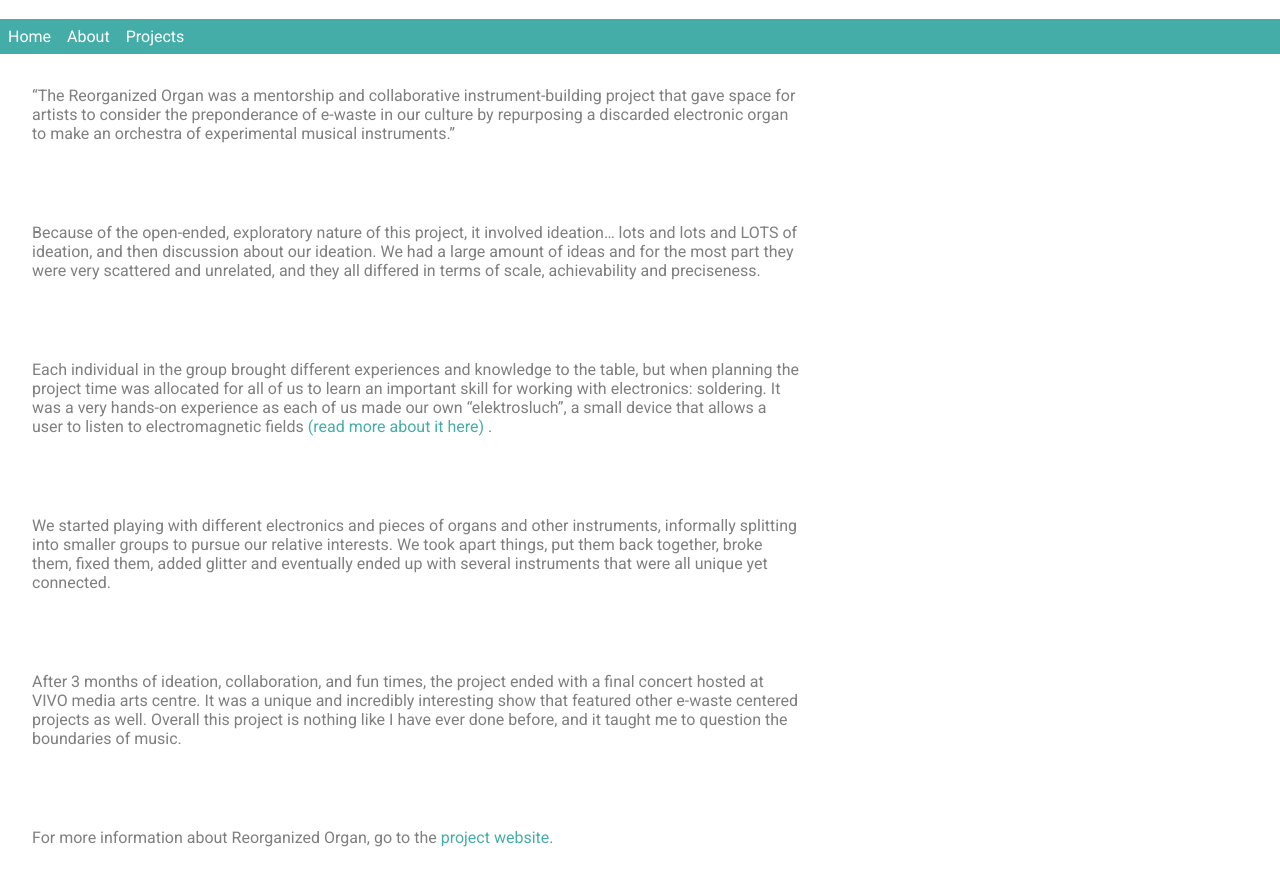
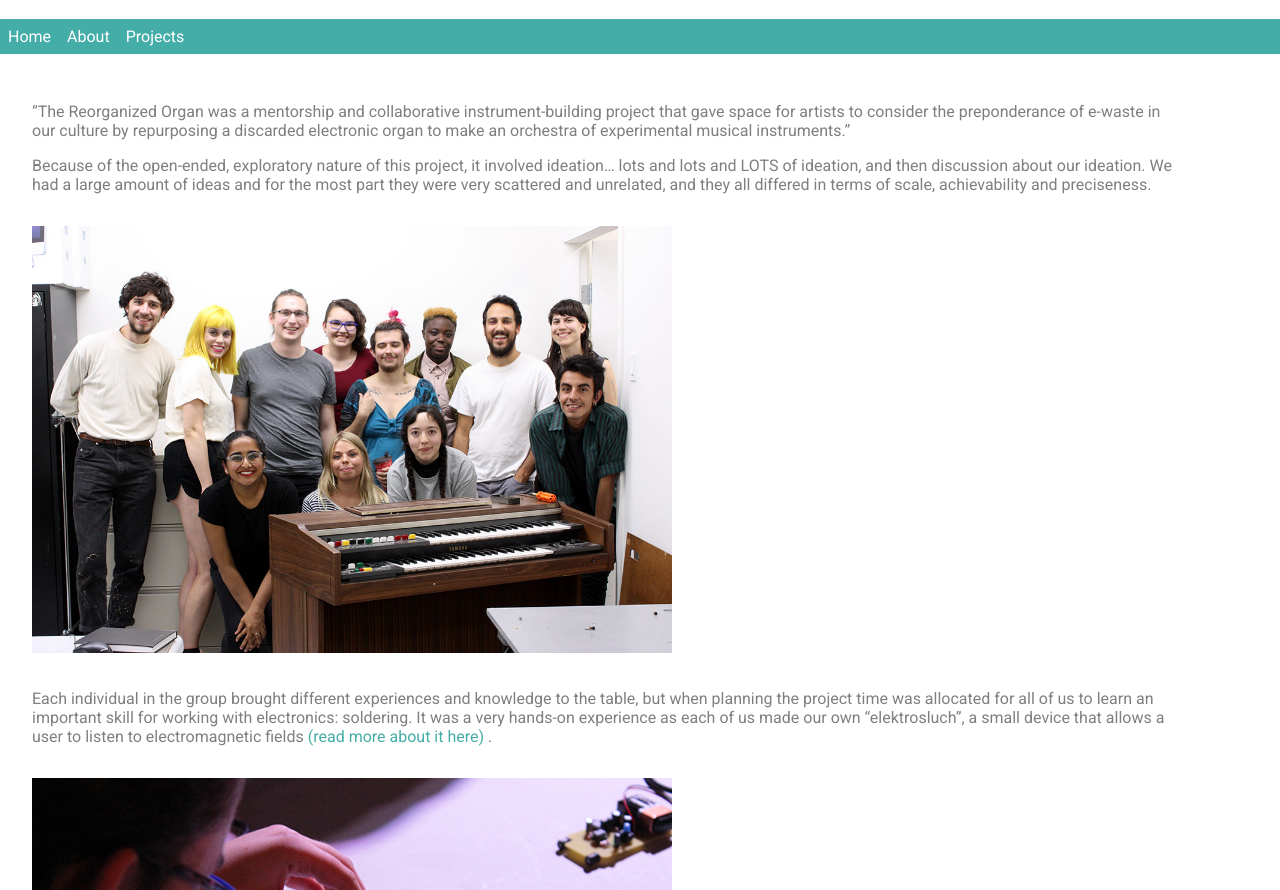
Before and after one commit to zoets/339P03, a plain HTML site: page project-detailed.html in a window 1280 px wide. Shown: the part 62-952 px from the top of the page. Drawn offline with nearby package versions, Linux system fonts and the light colour scheme.

Commit message:
Added images and padding
Added images to the project description pages as well as padding around the images and paragraphs

```diff
--- a/css/projects.css
+++ b/css/projects.css
@@ -16,6 +16,23 @@
   width: 100%;
 }
 
+/* PROJECT DETAIL STYLING */
 .description p {
-  padding: 2em;
+  margin: 1em 2em 1em 2em;
+  width: 90%;
 }
+
+.first {
+  margin-top: 3em;
+  padding-top: 2em;
+}
+
+.last {
+  margin-bottom: 3em;
+  padding-bottom: 2em;
+}
+
+.proj-img {
+  width: 50%;
+  padding: 1em 0 1em 2em;
+}
--- a/project-detailed.html
+++ b/project-detailed.html
@@ -34,12 +34,16 @@
 
     <div class="description">
 
-    <p>“The Reorganized Organ was a mentorship and collaborative instrument-building project that gave space for artists to consider the preponderance of e-waste in our culture by repurposing a discarded electronic organ to make an orchestra of experimental musical instruments.”</p>
+    <p class="first">“The Reorganized Organ was a mentorship and collaborative instrument-building project that gave space for artists to consider the preponderance of e-waste in our culture by repurposing a discarded electronic organ to make an orchestra of experimental musical instruments.”</p>
     <p> Because of the open-ended, exploratory nature of this project, it involved ideation… lots and lots and LOTS of ideation, and then discussion about our ideation. We had a large amount of ideas and for the most part they were very scattered and unrelated, and they all differed in terms of scale, achievability and preciseness.</p>
+    <img class="left proj-img" src="img/group.JPG" title="A picture of the group">
     <p> Each individual in the group brought different experiences and knowledge to the table, but when planning the project time was allocated for all of us to learn an important skill for working with electronics: soldering. It was a very hands-on experience as each of us made our own “elektrosluch”, a small device that allows a user to listen to electromagnetic fields <a class="in-text-link">(read more about it here)</a> .</p>
+    <img class="right proj-img" src="img/soldering.JPG" title="A picture of the group">
     <p> We started playing with different electronics and pieces of organs and other instruments, informally splitting into smaller groups to pursue our relative interests. We took apart things, put them back together, broke them, fixed them, added glitter and eventually ended up with several instruments that were all unique yet connected.</p>
+    <img class="left proj-img" src="img/work.JPG" title="A picture of the group">
     <p> After 3 months of ideation, collaboration, and fun times, the project ended with a final concert hosted at  VIVO media arts centre. It was a unique and incredibly interesting show that featured other e-waste centered projects as well. Overall this project is nothing like I have ever done before, and it taught me to question the boundaries of music.</p>
-    <p> For more information about Reorganized Organ, go to the <a class="in-text-link">project website</a>.</p>
+    <img class="right proj-img" src="img/performance.JPG" title="A picture of one of the final instruments">
+    <p class="last"> For more information about Reorganized Organ, go to the <a class="in-text-link">project website</a>.</p>
   </div>
 
     <footer>
```
Also changed, not shown: project-detailed2.html (+7 -7 lines), img/code.PNG, img/group.jpg (added), img/performance.jpg (added), img/soldering.jpg (added), img/unity.PNG, img/work.jpg (added).
